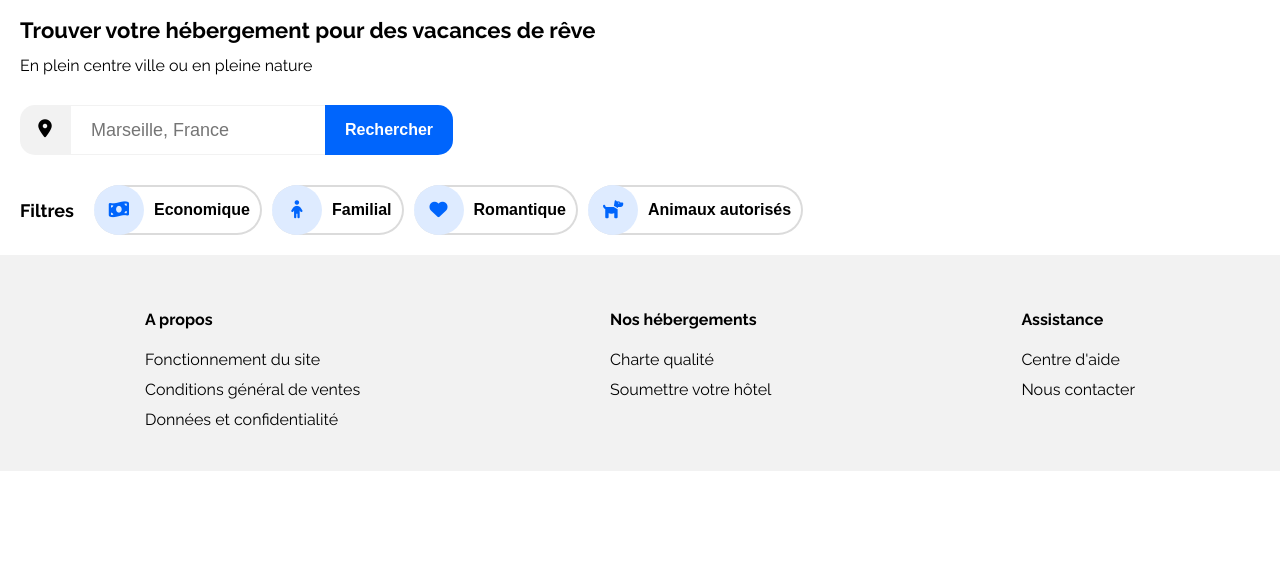
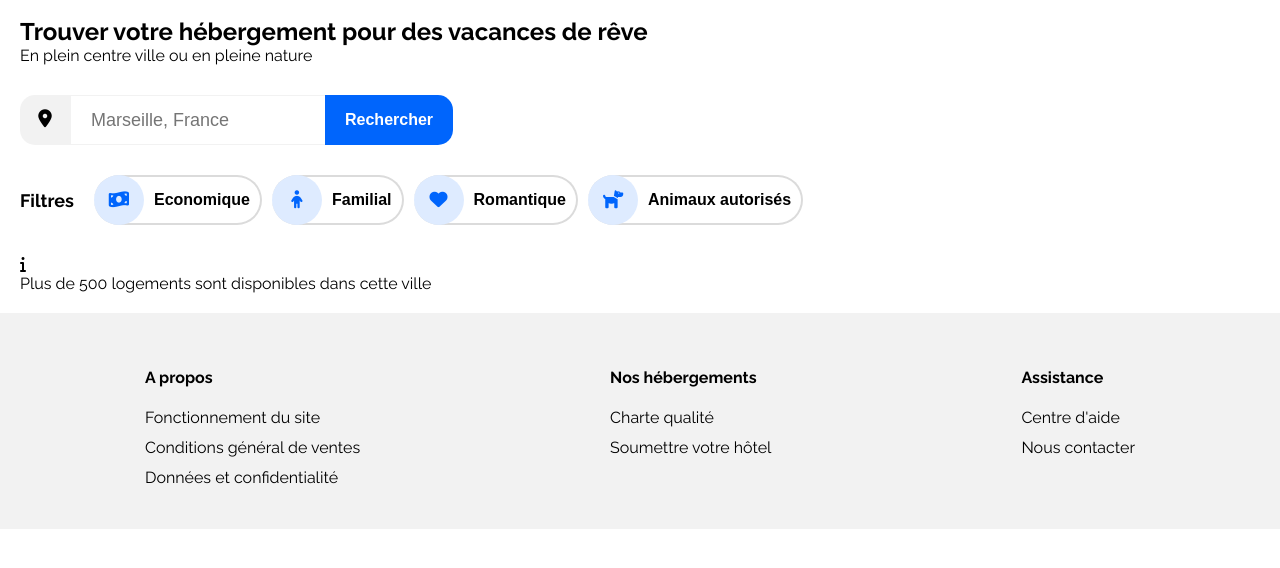
Before and after one commit to idbeljam/JamilaIdBella_02_05062021, a plain HTML site: page www/index.html in a window 1280 px wide. Shown: the part 118-686 px from the top of the page. Drawn offline with Linux system fonts and the light colour scheme.

Commit message:
ajout html point info

```diff
--- a/www/index.html
+++ b/www/index.html
@@ -44,7 +44,7 @@
 
     <!-- section search -->
 
-    <section class="sect1 pad-sect">
+    <section class="section-search pad-sect">
       <!-- entete section recherche -->
         <div>
             <h1>Trouver votre hébergement pour des vacances de rêve</h1>
@@ -86,6 +86,20 @@
             </div>
 
         </div>
+
+        <!-- point information -->
+
+        <div class="contenair-info">
+            <span class="info">
+                <i class="fas fa-info"></i>
+            </span>
+
+            <p> Plus de 500 logements sont disponibles dans cette ville </p>
+        </div>
+
+
+    </section>
+
 </main>
 
 <footer>
--- a/www/styles/styles.css
+++ b/www/styles/styles.css
@@ -54,14 +54,14 @@ h1, h2, h3, p {
 
 /* Section search général*/
 
-.sect1 {
+.section-search {
 
   display: grid;
   gap: 30px;
 
 }
 
-.sect1 h1 {
+.section-search > h1 {
   font-size: 22px;
 }
 
```
